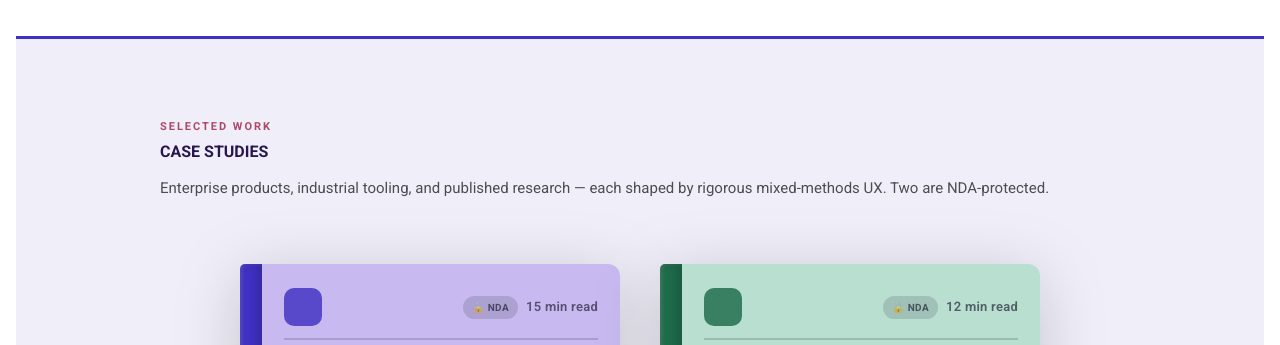
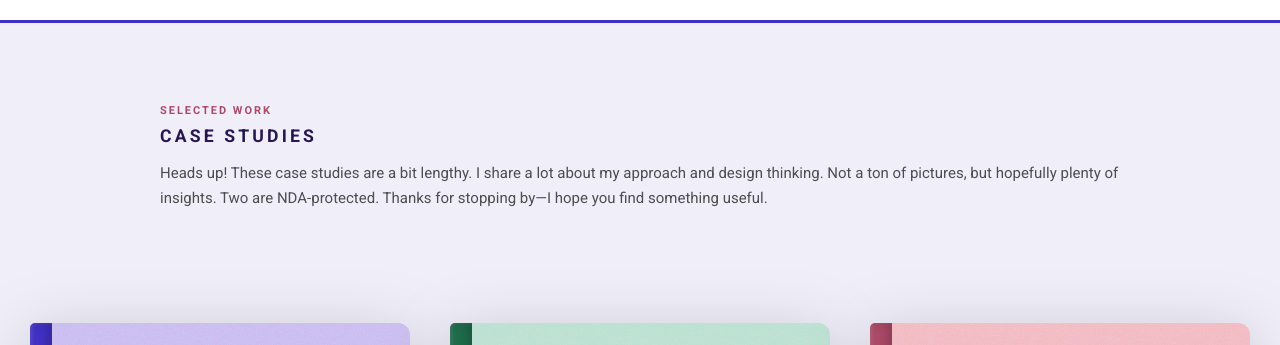
Before and after one commit to yatharthtaneja/nextjs-portfolio, a Next.js app: page / in a window 1280 px wide. Shown: the part 780-1125 px from the top of the page. Built offline with nearby package versions, Linux system fonts and the light colour scheme; a web font is replaced by a local one.

Commit message:
added texture to journal and mobile responisveness

```diff
--- a/app/globals.css
+++ b/app/globals.css
@@ -66,5 +66,7 @@ body {
   background: var(--purplebackground);
   color: var(--foreground);
   font-family: Arial, Helvetica, sans-serif;
-  padding: 1rem;
+  padding: 0;
+  overflow-x: clip;
+  overflow-y: visible;
 }
--- a/app/page.tsx
+++ b/app/page.tsx
@@ -263,8 +263,8 @@ export default function Home() {
       >
         <div style={{ height: 3, background: "#4030C3" }} />
 
-        <div className="max-w-5xl mx-auto px-6 md:px-8 py-12 md:py-20">
-
+        {/* Heading — stays constrained */}
+      <div className="max-w-5xl mx-auto px-6 md:px-8 pt-12 md:pt-20 pb-8 md:pb-12">
         <div className="mb-10 md:mb-16">
           <p style={{
             fontFamily: "'Roboto', sans-serif",
@@ -277,16 +277,18 @@ export default function Home() {
           }}>
             Selected Work
           </p>
-            <h2 style={{
+          <p style={{
               fontFamily: "'Roboto', sans-serif",
               fontWeight: 700,
-              fontSize: "clamp(1rem, 1vw, 4.5rem)",
+              fontSize: "clamp(0.85rem, 1.5vw, 1.1rem)",        // ← whatever size you want, completely fixed
               lineHeight: 1.0,
               color: "#27174E",
               margin: 0,
+              letterSpacing: "0.18em",
+              textTransform: "uppercase" as const,
             }}>
-              CASE STUDIES
-            </h2>
+              Case Studies
+            </p>
           <p style={{
             fontFamily: "'Roboto', sans-serif",
             fontSize: 15,
@@ -296,12 +298,14 @@ export default function Home() {
             marginTop: 16,
             marginBottom: 0,
           }}>
-              Enterprise products, industrial tooling, and published research — each shaped by rigorous mixed-methods UX. Two are NDA-protected.
+            Heads up! These case studies are a bit lengthy. I share a lot about my approach and design thinking. Not a ton of pictures, but hopefully plenty of insights. Two are NDA-protected. Thanks for stopping by—I hope you find something useful.
           </p>
         </div>
+      </div>
 
+{/* Journals — full width, no max-w clipping */}
+<div style={{ width: "100%", overflow: "visible", paddingBottom: "80px" }}>
   <CaseStudyJournals projects={projects} />
-
 </div>
       </section>
 
```
Also changed, not shown: app/components/CaseStudyJournal.tsx (+14 -0 lines). Lines whose indentation alone changed are shown as unchanged.
